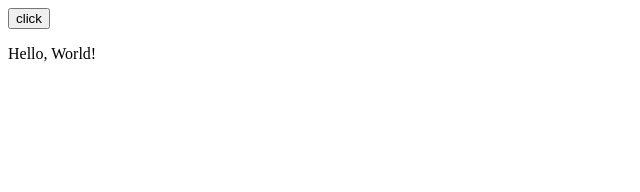
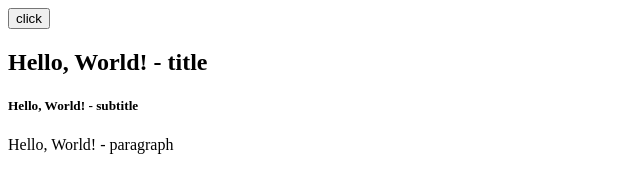
Before and after one commit to IvannaGotsova/LearningJavaScript, a plain HTML site: page HelloWorld/index.html in a window 1280 px wide. Both pictures are taken after a click on the button "click". Shown: the whole page, without its empty margins (0-640 px from the left). Drawn offline with Linux system fonts and the light colour scheme.

Commit message:
Hello World

```diff
--- a/HelloWorld/index.html
+++ b/HelloWorld/index.html
@@ -7,7 +7,9 @@
     <script src="main.js"></script>
     <title>Learning JavaScript</title>
     <button onclick="HelloWorld()">click</button>
-    <p id="HelloWorld"></p>
+    <h2 id="HelloWorld-title"></h2>
+    <h5 id="HelloWorld-subtitle"></h5>
+    <p id="HelloWorld-paragraph"></p>
 <body>
 </body>
 </html>
--- a/HelloWorld/main.js
+++ b/HelloWorld/main.js
@@ -1,4 +1,5 @@
 function HelloWorld() {
-    const HelloWorldElement = document.getElementById('HelloWorld');
-    HelloWorldElement.innerText = 'Hello, World!';
+    document.getElementById('HelloWorld-title').innerText = 'Hello, World! - title';
+    document.getElementById('HelloWorld-subtitle').innerText = 'Hello, World! - subtitle';
+    document.getElementById('HelloWorld-paragraph').innerText = 'Hello, World! - paragraph';
 }
```
